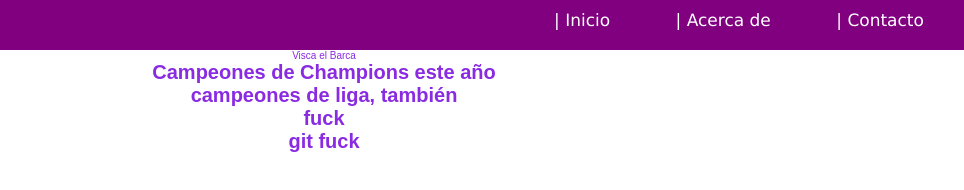
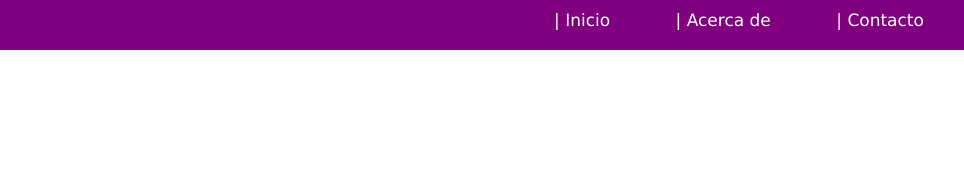
Before and after one commit to dany25-09/PhotoClassify, a plain HTML site: page practica/index.html in a window 1280 px wide. Shown: the full height of the page, 316-1280 px from the left. Drawn offline with Linux system fonts and the light colour scheme.

Commit message:
A la version cabecera le quité el main

```diff
--- a/practica/index.html
+++ b/practica/index.html
@@ -23,12 +23,6 @@
                 </ul>
             </div>
         </header>
-    <main>
-        <p>Visca el Barca</p>
-        <h1>Campeones de Champions este año</h1>
-        <h1>campeones de liga, también</h1>
-        <h1>fuck</h1>
-        <h1>git fuck</h1>
-    </main>
+
 </body>
 </html>
```
